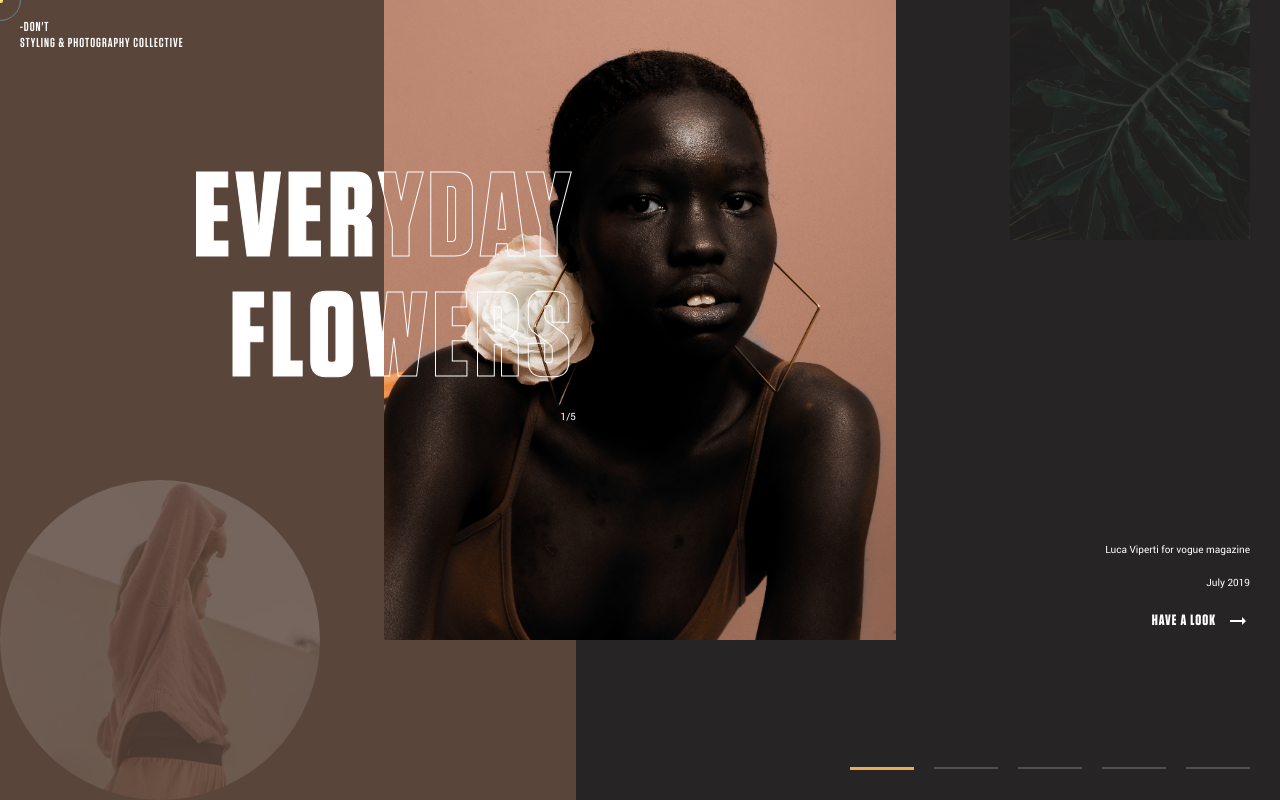
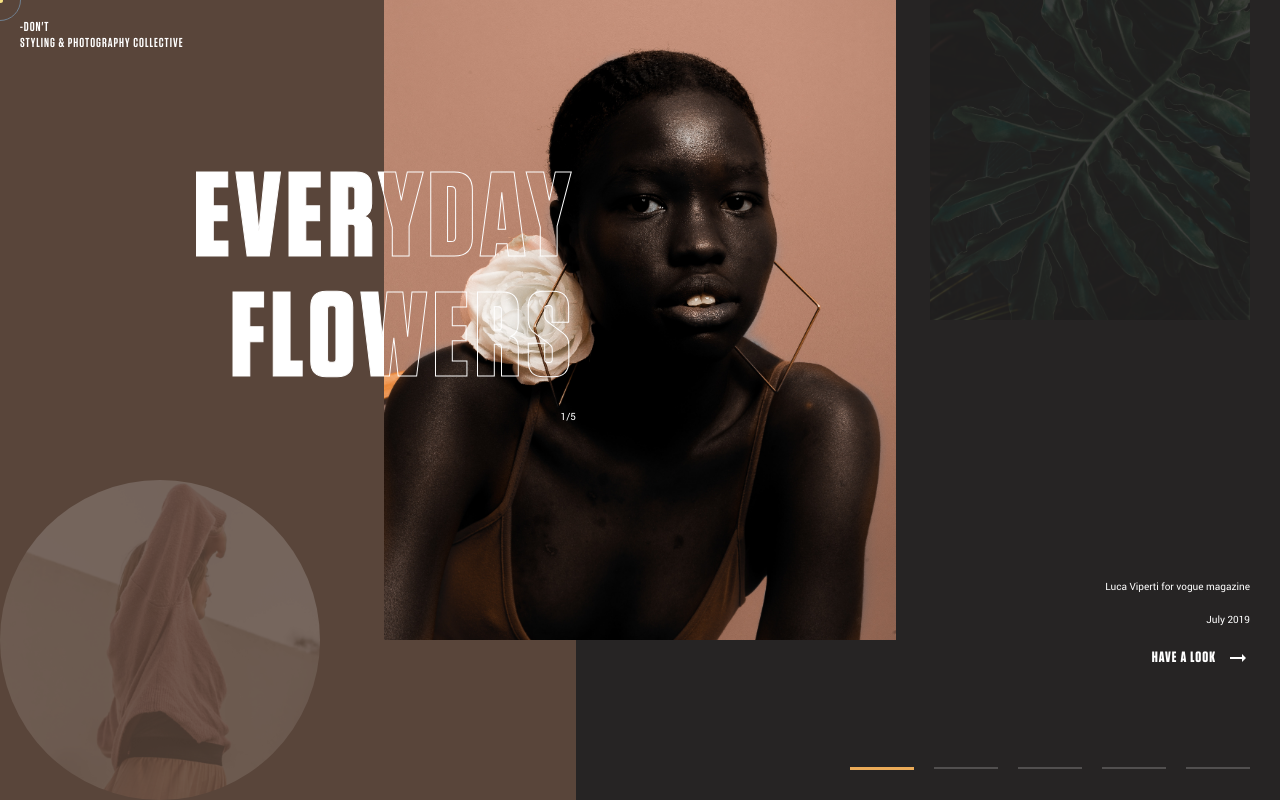
Before and after one commit to dariolaporta/aqtest_, a React (Create React App) app: page / in a window 1280 px wide. Built offline with nearby package versions, Linux system fonts and the light colour scheme.

Commit message:
width dx image

```diff
--- a/src/components/SlideScreen/Styles.ts
+++ b/src/components/SlideScreen/Styles.ts
@@ -87,8 +87,8 @@ export const ImgDivSx = styled.div`
     background-size: cover;
 `
 export const ImgDivDx = styled.div`
-    width: 30vmin;
-    height: 30vmin;
+    width: 40vmin;
+    height: 40vmin;
     opacity: 0.2;
     background-image: url(${props => props.theme.img_dx});
     background-position: center;
```
